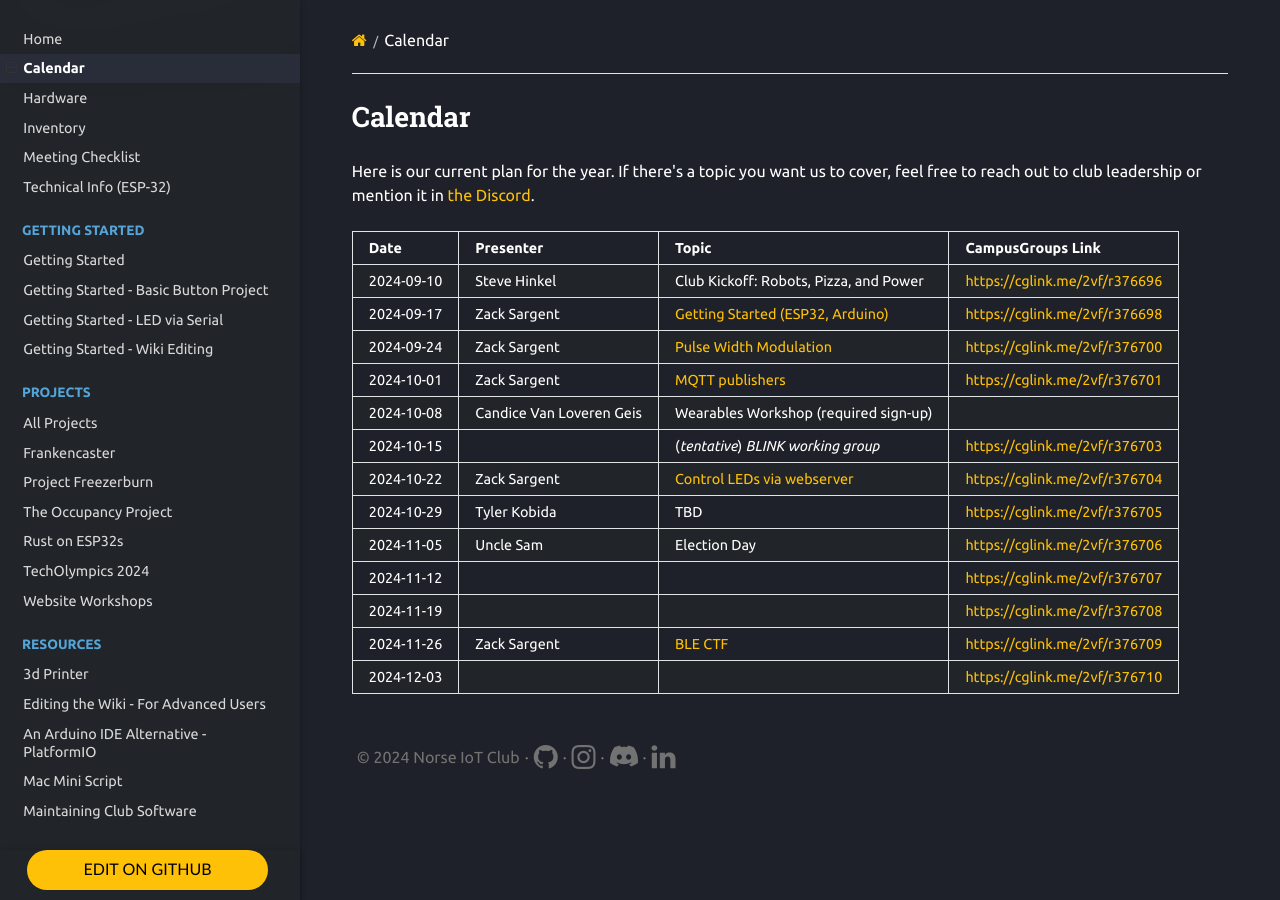
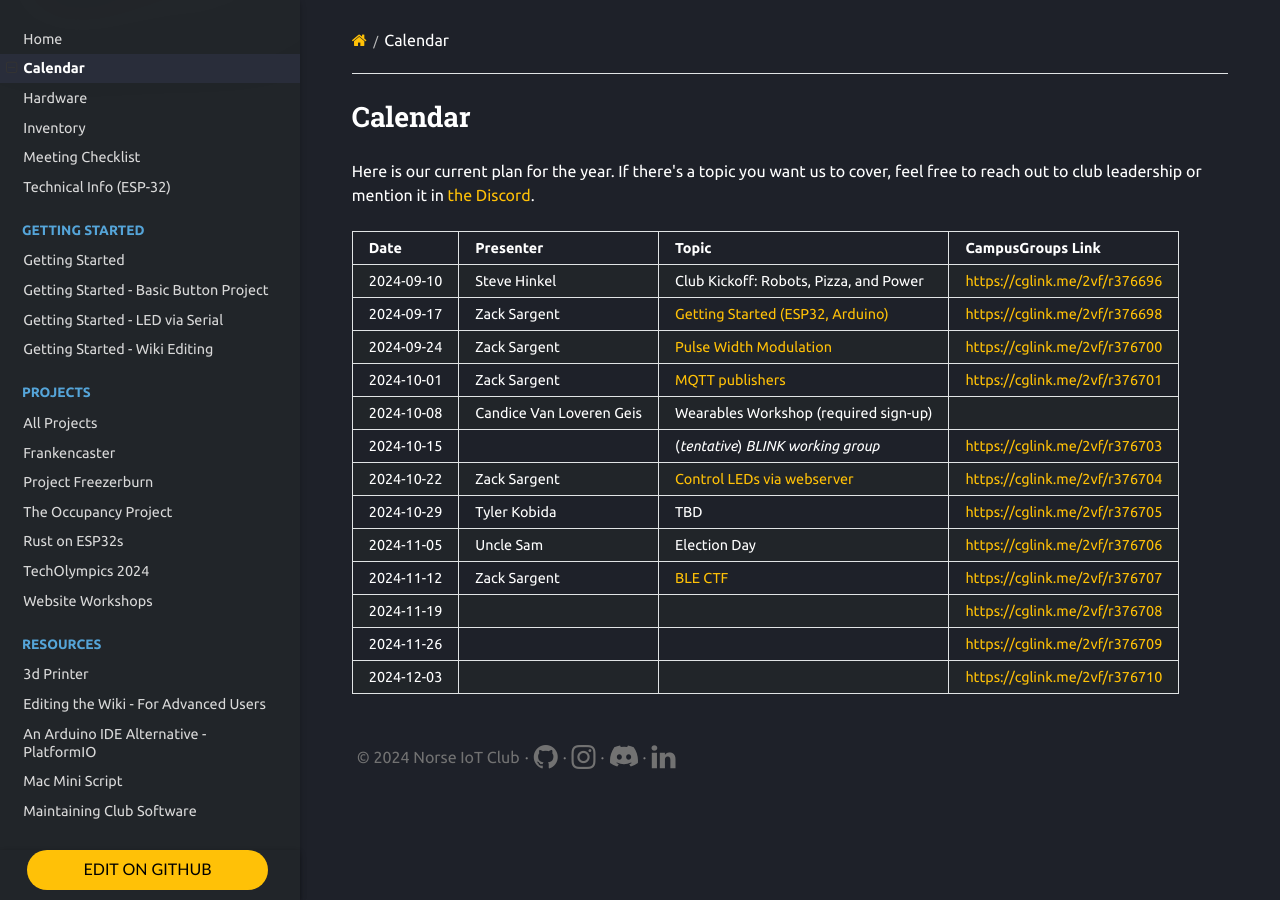
Before and after one commit to Norse-IoT/Wiki, an MkDocs documentation site: the page built from docs/calendar.md, in a window 1280 px wide. Built offline with MkDocs 1.6.1, drawn with Linux system fonts in a browser that asks for light colours; nearby versions of some CDN libraries.

```diff
--- a/docs/calendar.md
+++ b/docs/calendar.md
@@ -13,7 +13,7 @@ Here is our current plan for the year. If there's a topic you want us to cover,
 | 2024-10-22 | Zack Sargent  | [Control LEDs via webserver](https://github.com/Norse-IoT/lesson-web) | <https://cglink.me/2vf/r376704> |
 | 2024-10-29 | Tyler Kobida  | TBD                                    | <https://cglink.me/2vf/r376705> |
 | 2024-11-05 | Uncle Sam     | Election Day                           | <https://cglink.me/2vf/r376706> |
-| 2024-11-12 |               |                                        | <https://cglink.me/2vf/r376707> |
+| 2024-11-12 | Zack Sargent  | [BLE CTF](https://github.com/hackgnar/ble_ctf)  | <https://cglink.me/2vf/r376707> |
 | 2024-11-19 |               |                                        | <https://cglink.me/2vf/r376708> |
-| 2024-11-26 | Zack Sargent  | [BLE CTF](https://github.com/hackgnar/ble_ctf)  | <https://cglink.me/2vf/r376709> |
+| 2024-11-26 |               |                                        | <https://cglink.me/2vf/r376709> |
 | 2024-12-03 |               |                                        | <https://cglink.me/2vf/r376710> |
```
